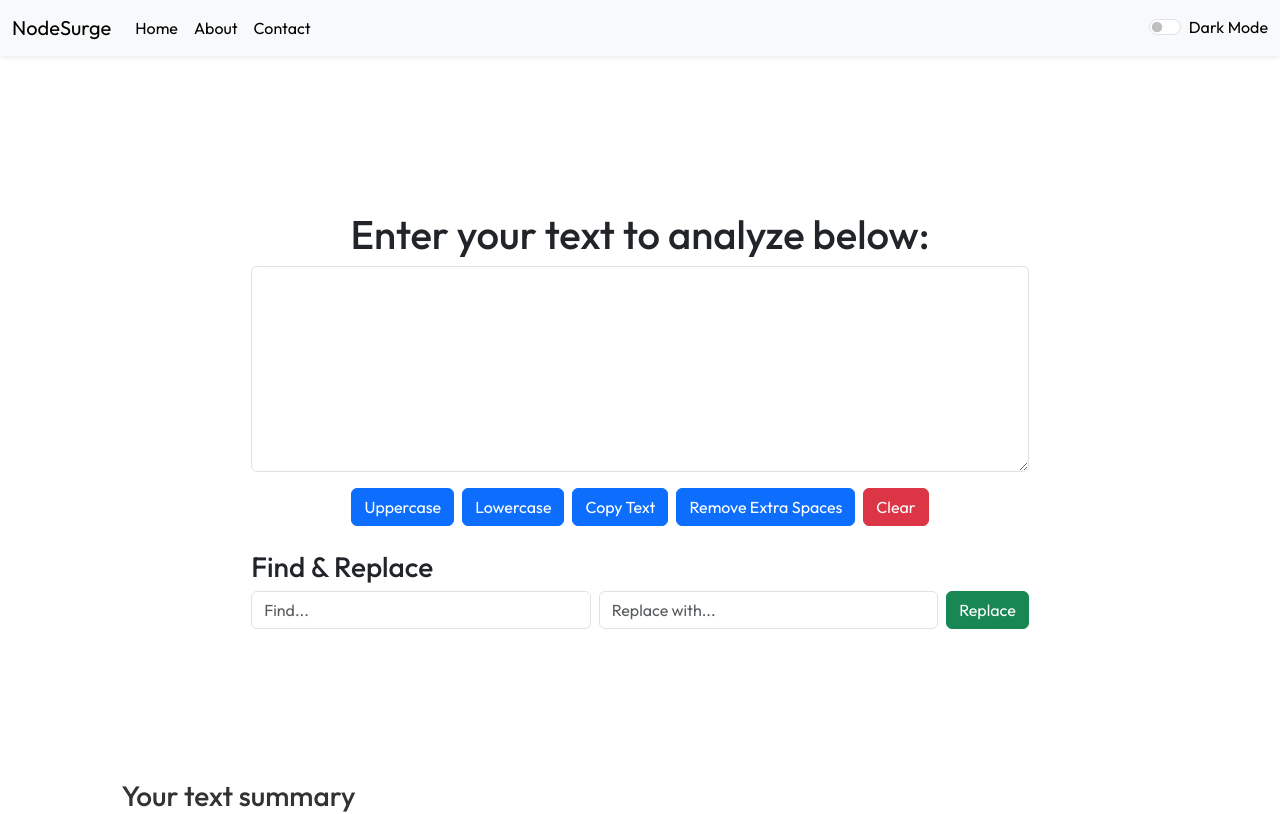
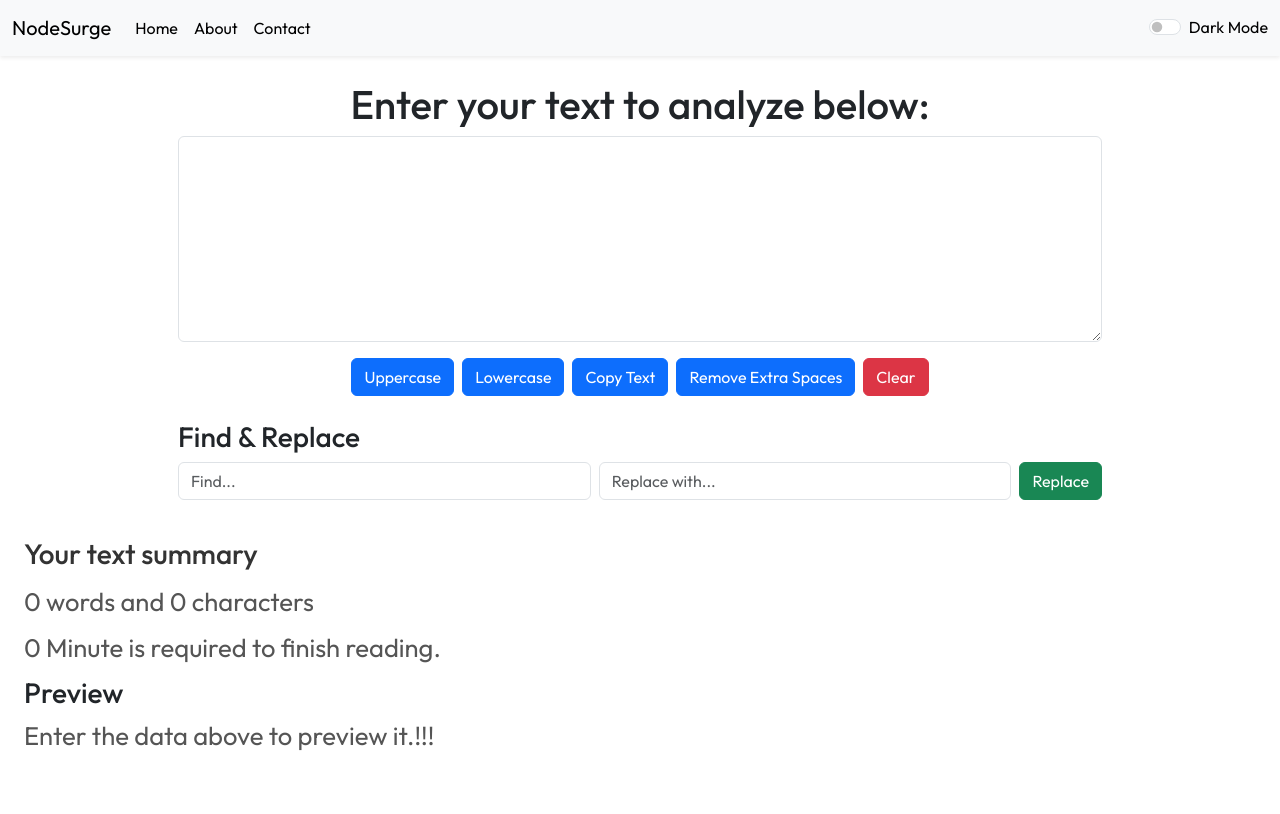
Before and after one commit to akhilshettyym/NodeSurge, a React (Create React App) app in the folder NodeSurge/: page /proreact in a window 1280 px wide. Shown: the top 814 px of the page. Built offline with nearby package versions, Linux system fonts and the light colour scheme.

Commit message:
Overall commit

```diff
--- a/NodeSurge/src/components/About/About.css
+++ b/NodeSurge/src/components/About/About.css
@@ -1,7 +1,7 @@
 .container {
     max-width: 1300px;
     margin: 0 auto;
-    padding: 5%;
+    /* padding: 5%; */
     margin-top: 3%;
     margin-bottom: 3%;
 }
--- a/NodeSurge/src/index.js
+++ b/NodeSurge/src/index.js
@@ -1,6 +1,6 @@
 import React from 'react';
 import ReactDOM from 'react-dom/client';
-import './index.css';
+// import './index.css';
 import App from './App';
 import reportWebVitals from './reportWebVitals';
 
```
Also changed, not shown: NodeSurge/src/index.css (deleted), NodeSurge/src/reportWebVitals.js (line endings or trailing spaces).
